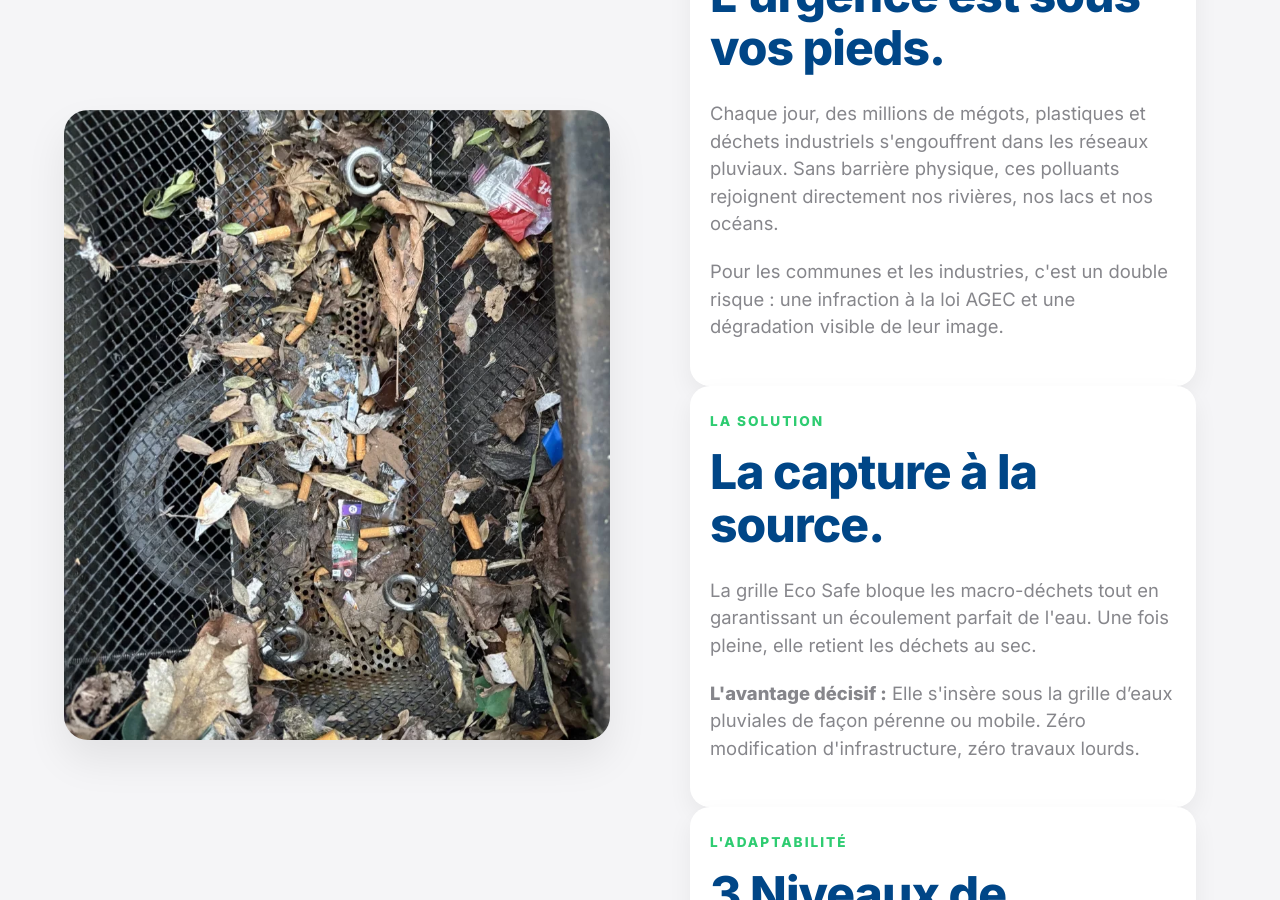
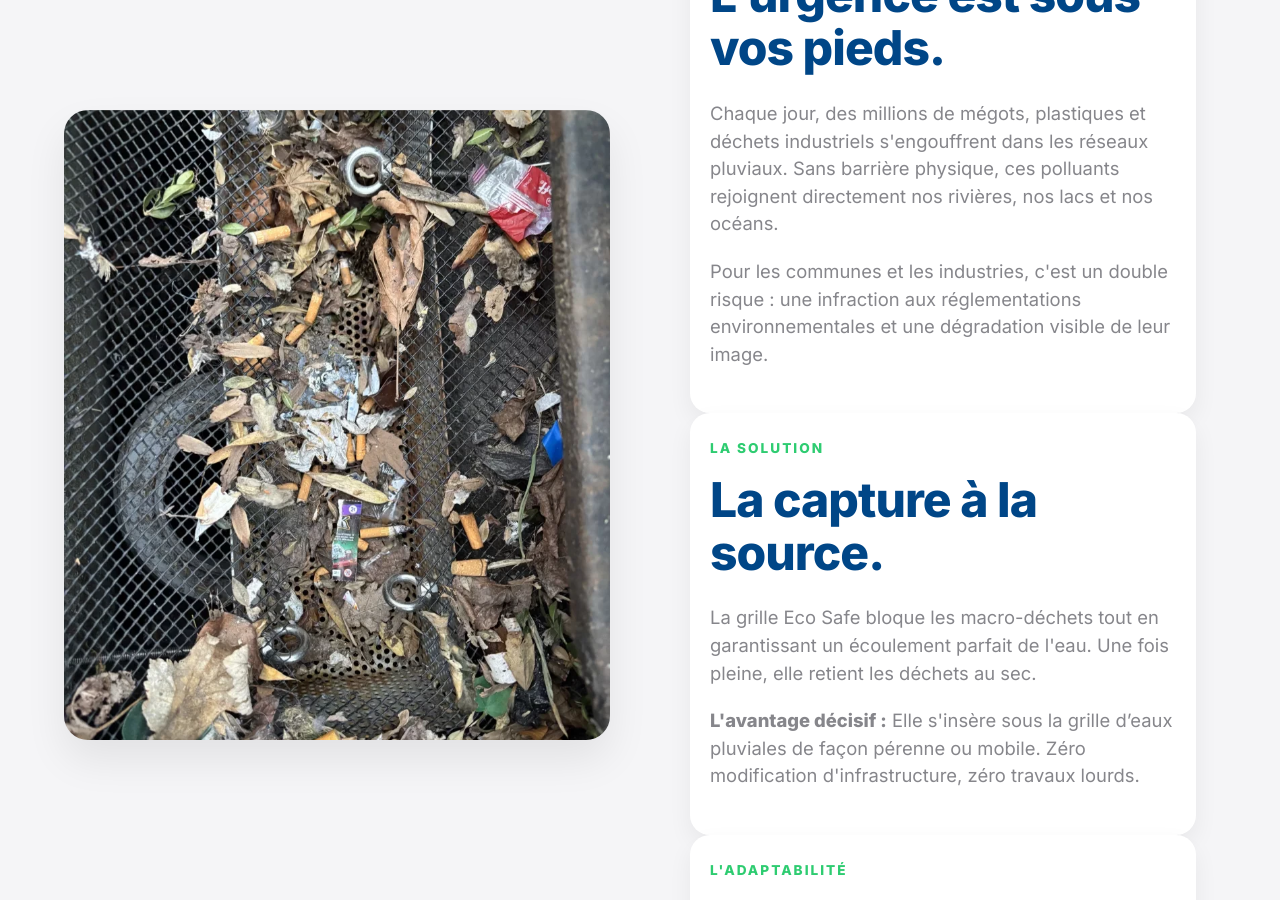
Before and after one commit to DuvalDVL/ecosafe, a Jekyll site: the page built from index.html, in a window 1280 px wide and 900 px high, scrolled down 1202 px. Built offline with Jekyll 4.4.1, drawn with Linux system fonts in a browser that asks for light colours.

Commit message:
Update index.html

```diff
--- a/index.html
+++ b/index.html
@@ -75,7 +75,7 @@ description: "Eco Safe installe des grilles de filtration pour avaloirs. Conform
           <span class="step-label">Le Constat</span>
           <h2>L'urgence est sous vos pieds.</h2>
           <p>Chaque jour, des millions de mégots, plastiques et déchets industriels s'engouffrent dans les réseaux pluviaux. Sans barrière physique, ces polluants rejoignent directement nos rivières, nos lacs et nos océans.</p>
-          <p>Pour les communes et les industries, c'est un double risque : une infraction à la loi AGEC et une dégradation visible de leur image.</p>
+          <p>Pour les communes et les industries, c'est un double risque : une infraction aux réglementations environnementales et une dégradation visible de leur image.</p>
         </div>
 
         <div class="story-step" data-step="2">
@@ -111,8 +111,8 @@ description: "Eco Safe installe des grilles de filtration pour avaloirs. Conform
           <svg viewBox="0 0 24 24" fill="none" stroke="currentColor" stroke-width="2" stroke-linecap="round" stroke-linejoin="round"><polyline points="9 18 15 12 9 6"></polyline></svg>
         </button>
       </div>
+    </div>
 
-    </div>
   </div>
 </section>
 
```
